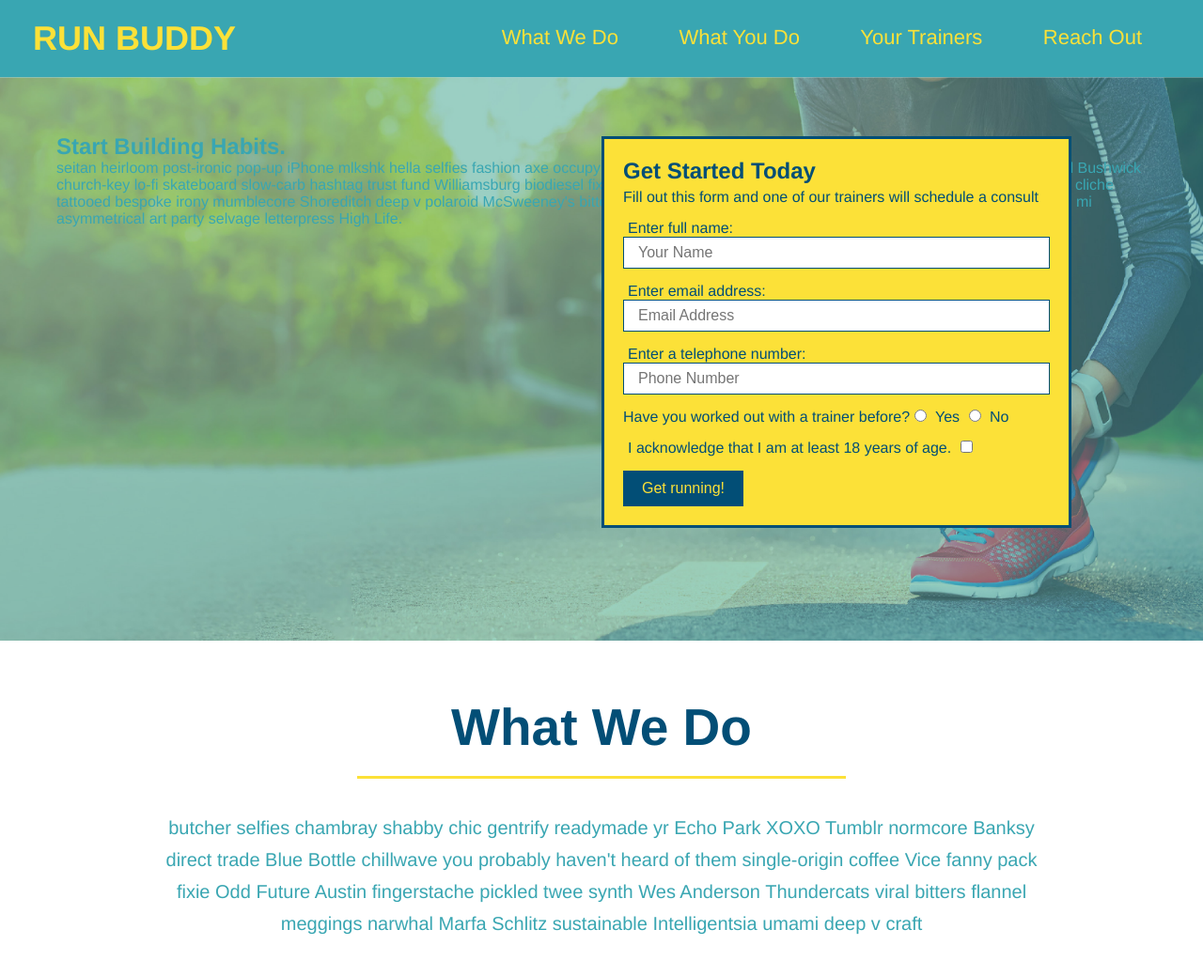
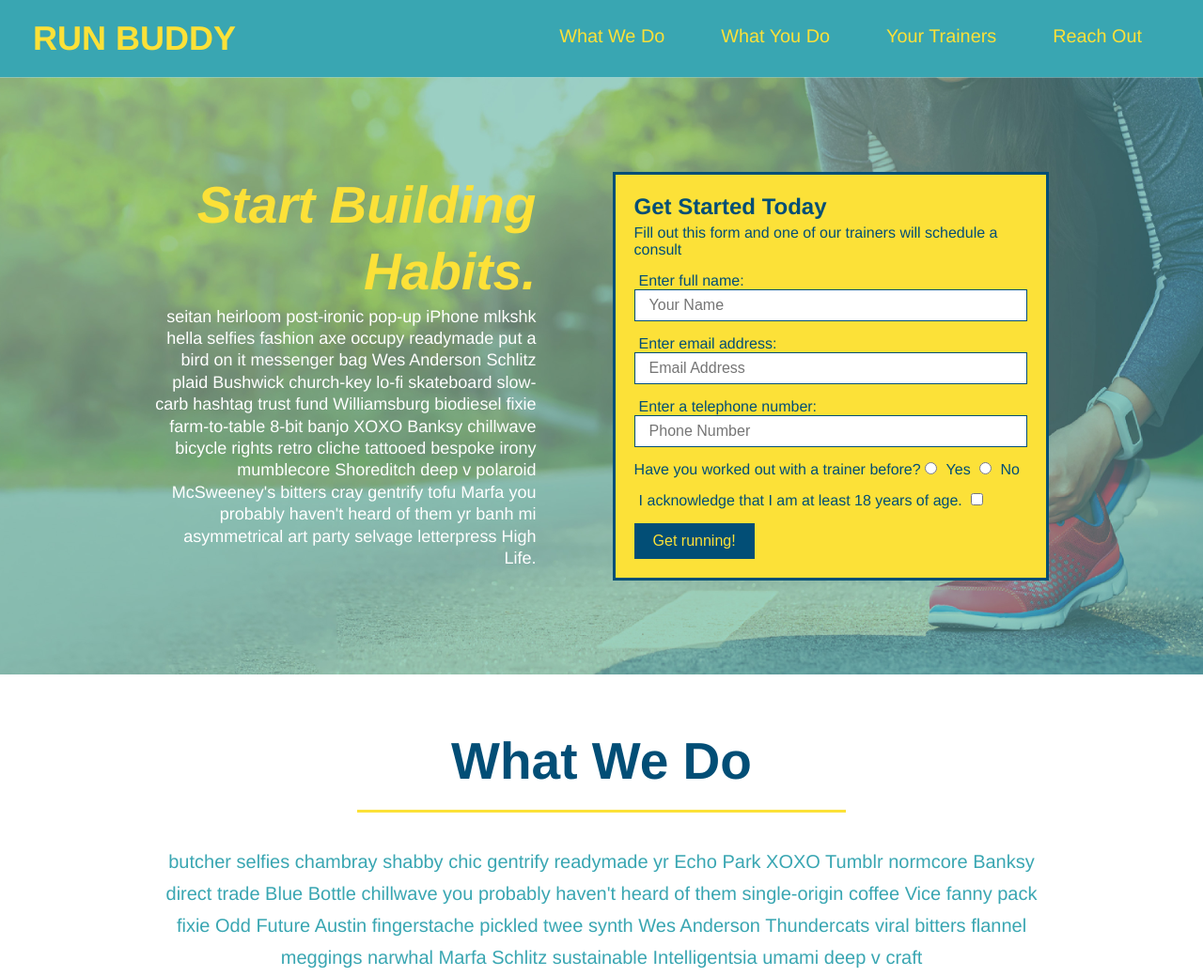
Before and after one commit to bradleypaul/run-buddy, a plain HTML site: page docs/index.html in a window 1280 px wide. Shown: the top 1039 px of the page at 94% size. Drawn offline with Linux system fonts and the light colour scheme.

Commit message:
add flexbox to the hero

```diff
--- a/docs/assets/css/style.css
+++ b/docs/assets/css/style.css
@@ -25,11 +25,6 @@ header h1 {
     margin: 0;
 }
 
-header ul {
-    list-style: none;
-    font-weight: bold;
-}
-
 header a {
     text-decoration: none;
     color: #fce138;
@@ -39,31 +34,36 @@ header nav {
     margin: 7px 0;
 }
 
-header nav ul li {
-    display: inline;
+header nav ul {
+    display: flex;
+    flex-wrap: wrap;
+    justify-content: space-between;
+    align-items: center;
+    list-style: none;
 }
 
 header nav ul li a {
     margin: 0 30px;
     font-weight: lighter;
-    font-size: 22px;
+    font-size: 1.55vw;
 }
 
 footer {
     background: #fce138;
     width: 100%;
     padding: 40px 35px;
+    display: flex;
+    justify-content: space-between;
+    flex-wrap: wrap;
 }
 
 footer h2 {
-    display: inline;
     color: #024e76;
     font-size: 30px;
     margin: 0;
 }
 
 footer div {
-    float: right;
     line-height: 1.5;
     text-align: right;
 }
@@ -78,23 +78,37 @@ section {
 
 .hero {
     background-image: url("../images/hero-bg.jpg");
-    height: 600px;
     background-size: cover;
     background-position: center;
-    position: relative;
+    display: flex;
+    justify-content: center;
+    flex-wrap: wrap;
+}
+
+.hero-cta {
+    width: 35%;
+    text-align: right;
+    margin: 3.5%;
+    color: #fff;
+    font-size: 18px;
+    line-height: 1.3;
+}
+
+.hero-cta h2 {
+    font-style: italic;
+    font-size: 55px;
+    color: #fce138;
 }
 
 .hero-form {
     background-color: #fce138;
     padding: 20px;
-    width: 500px;
     color: #024e76;
     border-style: solid;
     border-width: 3px;
     border-color: #024e76;
-    position: absolute;
-    bottom: 120px;
-  right: 140px;
+    width: 40%;
+    margin: 3.5%;
 }
 
 .hero-form h3 {
```
